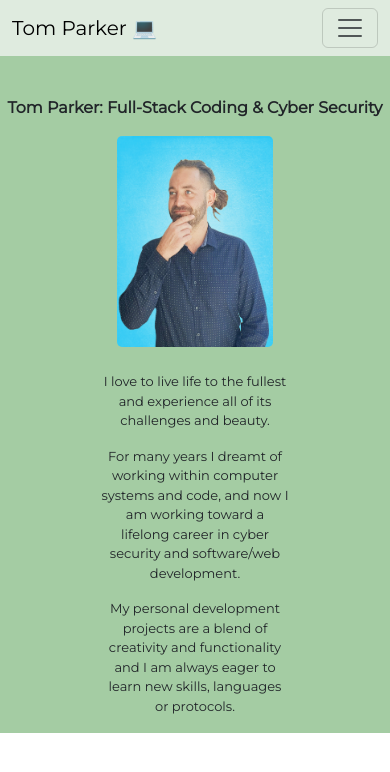
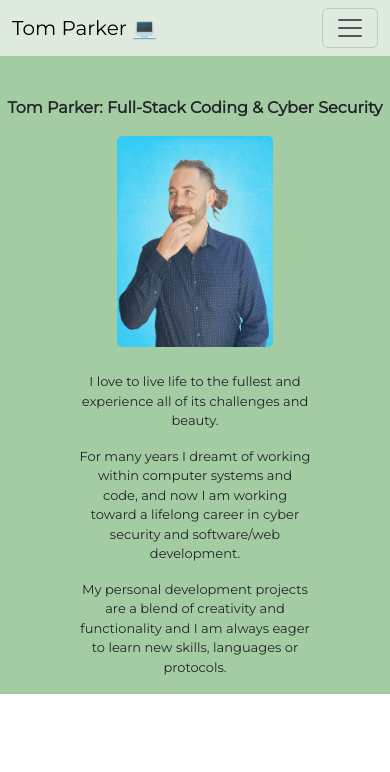
Before and after one commit to skwidhubz/tp-portfolio, a React (Create React App) app in the folder portfolio/: page / in a window 390 px wide. Shown: the top 772 px of the page. Built offline with nearby package versions, Linux system fonts and the light colour scheme.

Commit message:
home updates

```diff
--- a/portfolio/src/Styles/home.css
+++ b/portfolio/src/Styles/home.css
@@ -20,6 +20,7 @@
 }
 
 .home-biotext {
+    width: 40vw;
     margin-left: 100px;
     margin-right: 100px;
     padding: 20px;
@@ -39,6 +40,7 @@
         text-align: center;
         font-size: small;
         padding: 1px;
+        width: 60vw;
     }
 
     .home-image {
```
